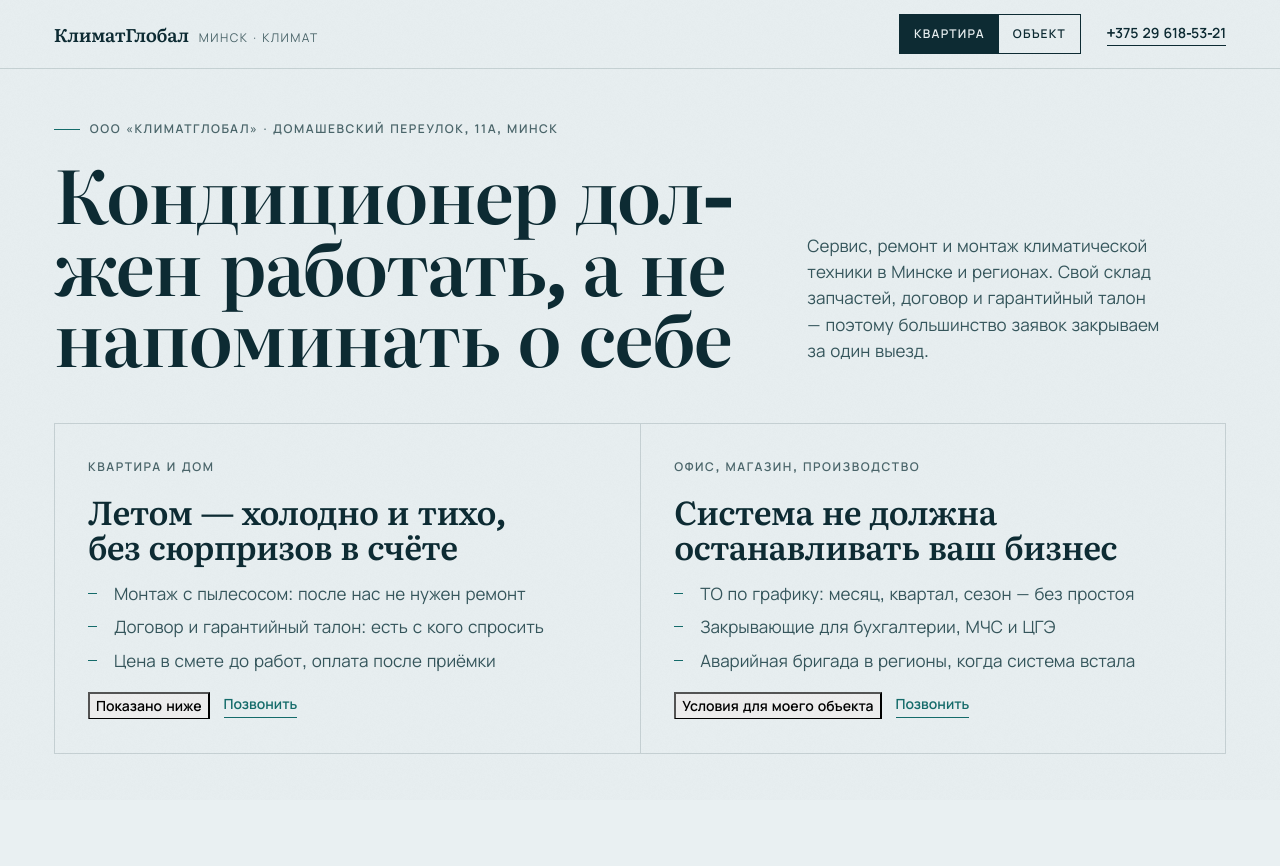
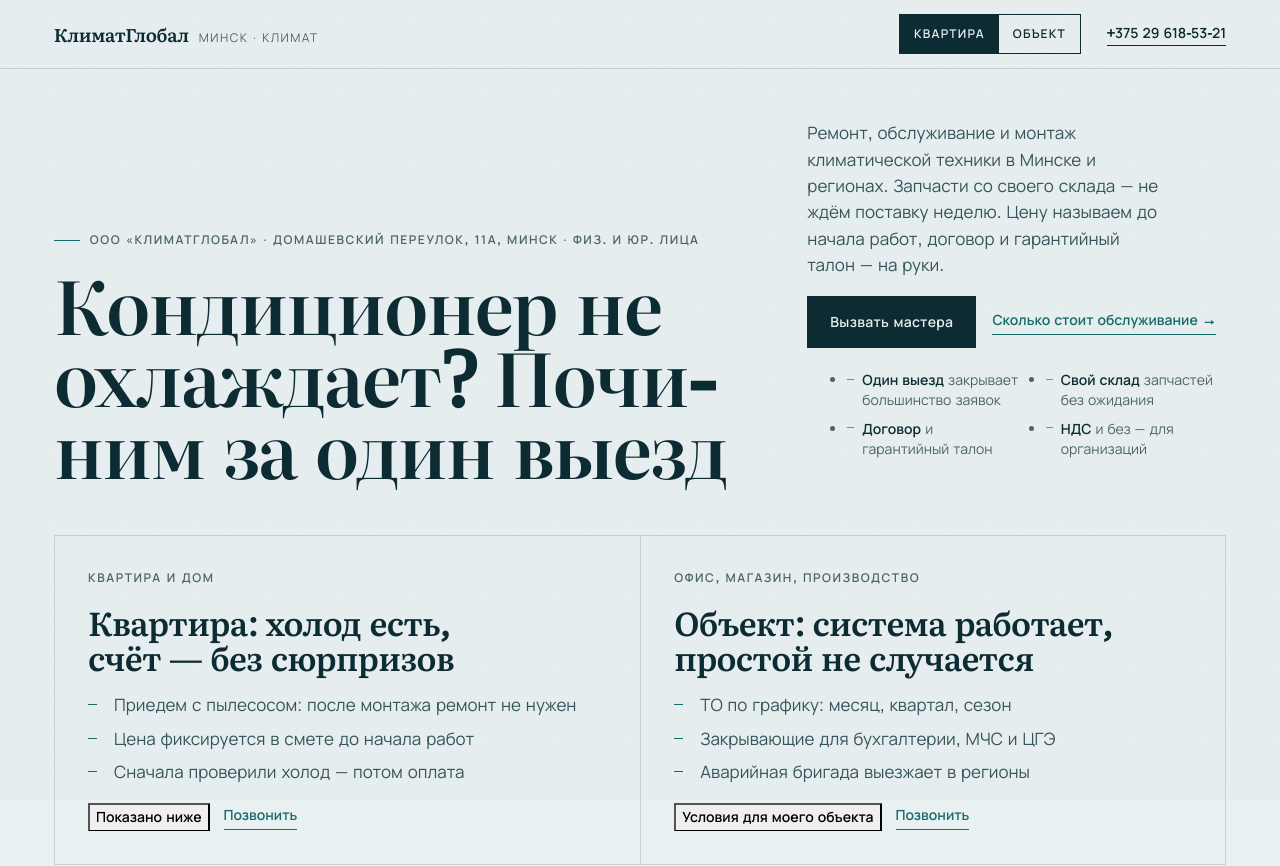
Before and after one commit to ROMjjjKE/klimatglobal, a React (Vite) app: page / in a window 1280 px wide. Shown: the top 866 px of the page. Built offline with nearby package versions, Linux system fonts and the light colour scheme.

Commit message:
Продающий первый экран (оффер, CTA, факты) + страховка reveal + сокращённый note лид-магнитов

```diff
--- a/src/components/Hero.tsx
+++ b/src/components/Hero.tsx
@@ -5,14 +5,14 @@ type Props = { mode: Mode; setMode: (m: Mode) => void };
 const PANELS = {
   private: {
     tag: 'Квартира и дом',
-    title: 'Летом — холодно и тихо, без сюрпризов в счёте',
-    items: ['Монтаж с пылесосом: после нас не нужен ремонт', 'Договор и гарантийный талон: есть с кого спросить', 'Цена в смете до работ, оплата после приёмки'],
+    title: 'Квартира: холод есть, счёт — без сюрпризов',
+    items: ['Приедем с пылесосом: после монтажа ремонт не нужен', 'Цена фиксируется в смете до начала работ', 'Сначала проверили холод — потом оплата'],
     pick: 'Что будет с моим кондиционером',
   },
   biz: {
     tag: 'Офис, магазин, производство',
-    title: 'Система не должна останавливать ваш бизнес',
-    items: ['ТО по графику: месяц, квартал, сезон — без простоя', 'Закрывающие для бухгалтерии, МЧС и ЦГЭ', 'Аварийная бригада в регионы, когда система встала'],
+    title: 'Объект: система работает, простой не случается',
+    items: ['ТО по графику: месяц, квартал, сезон', 'Закрывающие для бухгалтерии, МЧС и ЦГЭ', 'Аварийная бригада выезжает в регионы'],
     pick: 'Условия для моего объекта',
   },
 } as const;
@@ -23,14 +23,25 @@ export default function Hero({ mode, setMode }: Props) {
       <div className="wrap">
         <div className="hero__top">
           <div>
-            <div className="hero__plate micro">ООО «КлиматГлобал» · Домашевский переулок, 11А, Минск</div>
-            <h1>Кондиционер должен работать, а не напоминать о себе</h1>
+            <div className="hero__plate micro">ООО «КлиматГлобал» · Домашевский переулок, 11А, Минск · физ. и юр. лица</div>
+            <h1>Кондиционер не охлаждает? Починим за один выезд</h1>
           </div>
           <div className="hero__aside">
             <p>
-              Сервис, ремонт и монтаж климатической техники в Минске и регионах. Свой склад
-              запчастей, договор и гарантийный талон — поэтому большинство заявок закрываем за один выезд.
+              Ремонт, обслуживание и монтаж климатической техники в Минске и регионах. Запчасти
+              со своего склада — не ждём поставку неделю. Цену называем до начала работ,
+              договор и гарантийный талон — на руки.
             </p>
+            <div className="hero__cta">
+              <a className="btn" href="tel:+375296185321">Вызвать мастера</a>
+              <a className="link-teal" href="#polza">Сколько стоит обслуживание →</a>
+            </div>
+            <ul className="hero__facts">
+              <li><b>Один выезд</b> закрывает большинство заявок</li>
+              <li><b>Свой склад</b> запчастей без ожидания</li>
+              <li><b>Договор</b> и гарантийный талон</li>
+              <li><b>НДС</b> и без — для организаций</li>
+            </ul>
           </div>
         </div>
 
--- a/src/components/LeadMagnet.tsx
+++ b/src/components/LeadMagnet.tsx
@@ -77,7 +77,7 @@ export default function LeadMagnet() {
           <div className="shead__num micro">03 / до звонка</div>
           <h2 className="shead__title reveal">Заберите пользу до того, как позвоните</h2>
           <p className="shead__note body-s reveal">
-            Три вещи, которые отдаём сразу и без обязательств. Так вы проверите нас до того, как доверите кондиционер.
+            Три вещи отдаём сразу и без обязательств — проверьте нас до звонка.
           </p>
         </div>
 
--- a/src/components/useReveal.ts
+++ b/src/components/useReveal.ts
@@ -36,6 +36,21 @@ export function useReveal(key: string) {
       n.dataset.stagger = String(i);
       io.observe(n);
     });
-    return () => io.disconnect();
+
+    // страховка: через 2,5 с показываем всё, что ещё скрыто —
+    // лучше без анимации, чем пустые блоки при медленной сети или сбое наблюдателя
+    const safety = window.setTimeout(() => {
+      nodes.forEach((n) => {
+        if (!n.style.opacity || n.style.opacity === '0') {
+          n.style.opacity = '1';
+          n.style.transform = 'none';
+        }
+      });
+    }, 2500);
+
+    return () => {
+      window.clearTimeout(safety);
+      io.disconnect();
+    };
   }, [key]);
 }
--- a/src/styles/global.css
+++ b/src/styles/global.css
@@ -408,3 +408,11 @@ section[id] { scroll-margin-top: 96px; }
   .lead__formWrap { grid-template-columns: 1fr; }
   .leadf__row { grid-template-columns: 1fr; }
 }
+
+/* --- продающий первый экран --- */
+.hero__cta { display: flex; flex-wrap: wrap; align-items: center; gap: 16px; margin-top: 18px; }
+.hero__facts { display: grid; grid-template-columns: repeat(2, minmax(0, 1fr)); gap: 9px 18px; margin-top: 22px; }
+.hero__facts li { position: relative; padding-left: 15px; font-size: var(--fs-14); line-height: 1.42; color: var(--ink-3); }
+.hero__facts li::before { content: ''; position: absolute; left: 0; top: .62em; width: 7px; height: 1px; background: var(--teal-2); }
+.hero__facts b { color: var(--ink); font-weight: 700; }
+@media (max-width: 640px) { .hero__facts { grid-template-columns: 1fr; } }
```
